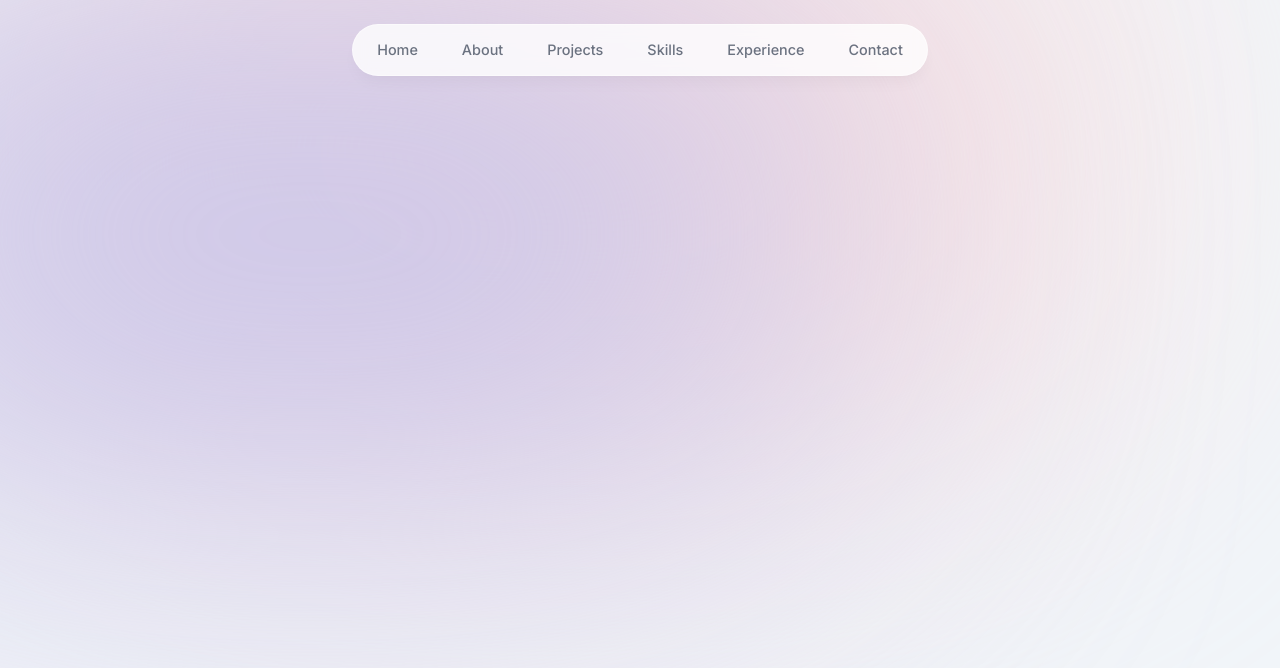
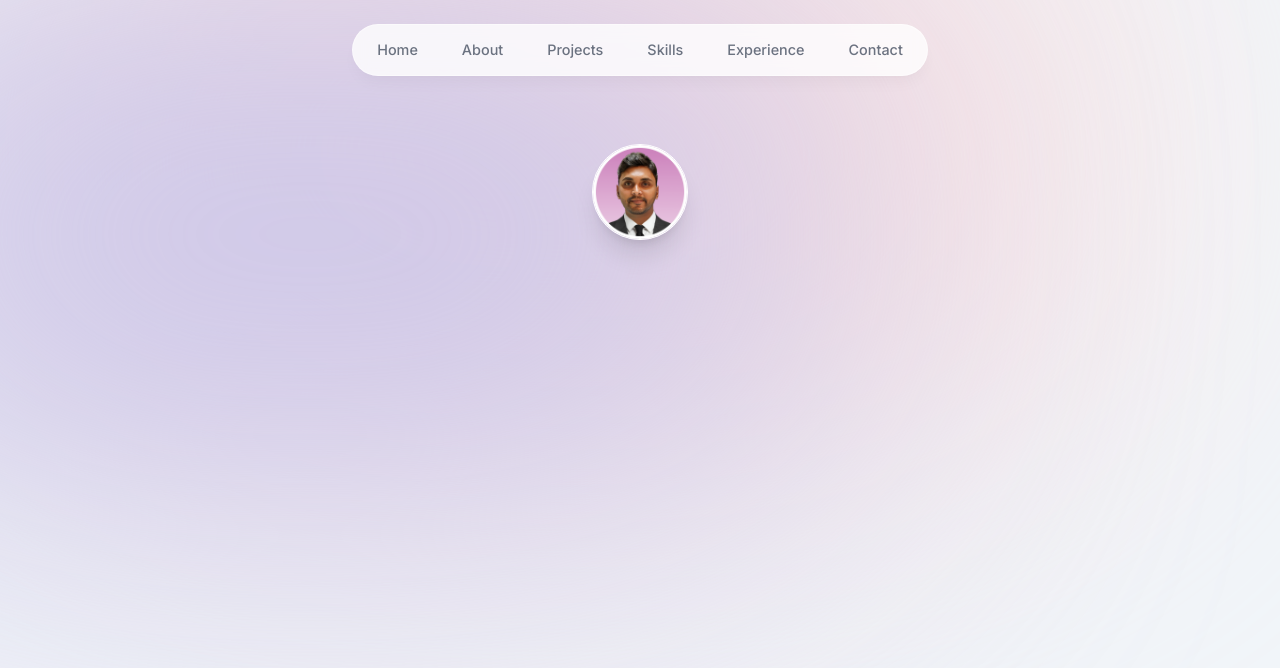
Before and after one commit to rajibdas51/devfolio, a Next.js app: page / in a window 1280 px wide. Shown: the top 668 px of the page. Built offline with nearby package versions, Linux system fonts and the light colour scheme.

Commit message:
add portrait

```diff
--- a/app/layout.tsx
+++ b/app/layout.tsx
@@ -17,7 +17,7 @@ export default function RootLayout({
   return (
     <html lang='en'>
       <body
-        className={`${inter.className} bg-slate-100 text-slate-950 relative`}
+        className={`${inter.className} bg-slate-100 text-slate-950 relative pt-28 sm:pt-36`}
       >
         <div className='bg-[#ffddda] absolute top-[-6rem] -z-10 right-[11rem] h-[31.25rem] w-[31.25rem] rounded-full blur-[10rem] sm:w-[68.75rem]'></div>
         <div className='bg-[#c8c4e9] absolute top-[-1rem] -z-10 left-[-35rem] h-[31.25rem] w-[50rem] rounded-full blur-[10rem] sm:w-[68.75rem] md:left-[-33rem] lg:left-[-28rem] xl:left-[-15rem] 2xl:left-[-5rem]'></div>
--- a/app/page.tsx
+++ b/app/page.tsx
@@ -1,3 +1,9 @@
+import Intro from '@/components/intro';
+
 export default function Home() {
-  return <main className=''></main>;
+  return (
+    <main className=''>
+      <Intro />
+    </main>
+  );
 }
--- /dev/null
+++ b/components/intro.tsx
@@ -0,0 +1,20 @@
+import React from 'react';
+import Profile from '@/public/profile.png';
+import Image from 'next/image';
+export default function Intro() {
+  return (
+    <section className='flex items-center justify-center'>
+      <div>
+        <Image
+          className='rounded-full h-24 w-24 border-[0.10rem] border-white object-cover shadow-xl'
+          src={Profile}
+          alt='Profile photo'
+          width={192}
+          height={192}
+          quality={95}
+          priority={true}
+        />
+      </div>
+    </section>
+  );
+}
```
Also changed, not shown: public/profile-blue.png (added), public/profile.png (added).
